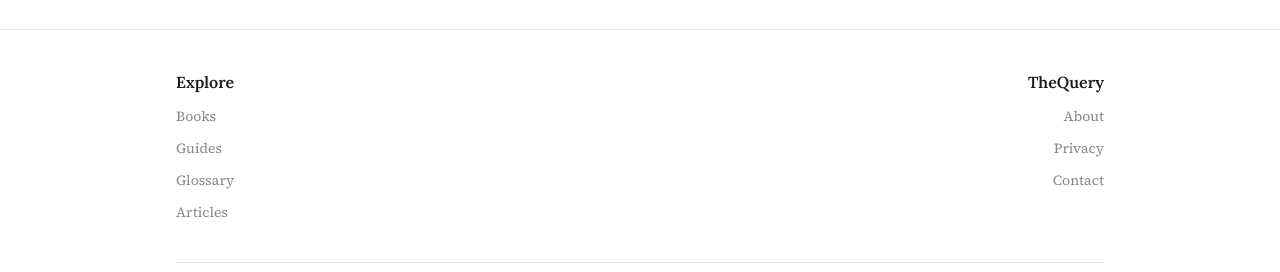
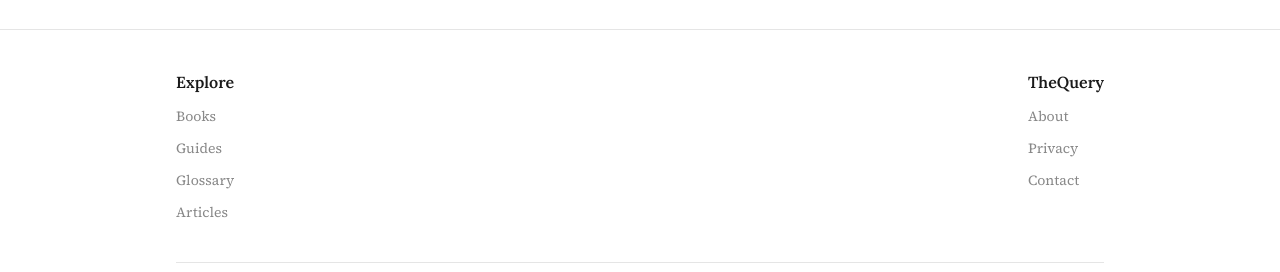
Before and after one commit to Officially-aditya/thequery, a Next.js app: page / in a window 1280 px wide. Shown: the part 1441-1713 px from the top of the page. Built offline with nearby package versions, Linux system fonts and the light colour scheme.

Commit message:
Keep right footer column text left aligned

```diff
--- a/components/Footer.tsx
+++ b/components/Footer.tsx
@@ -13,7 +13,7 @@ export default function Footer() {
             <Link href="/articles" className="hover:text-text-secondary transition-colors">Articles</Link>
           </nav>
 
-          <nav aria-label="About TheQuery" className="justify-self-end flex flex-col items-end gap-3 text-right">
+          <nav aria-label="About TheQuery" className="justify-self-end flex flex-col items-start gap-3">
             <p className="font-serif text-base font-semibold text-text-primary">TheQuery</p>
             <Link href="/about" className="hover:text-text-secondary transition-colors">About</Link>
             <Link href="/privacy" className="hover:text-text-secondary transition-colors">Privacy</Link>
```
